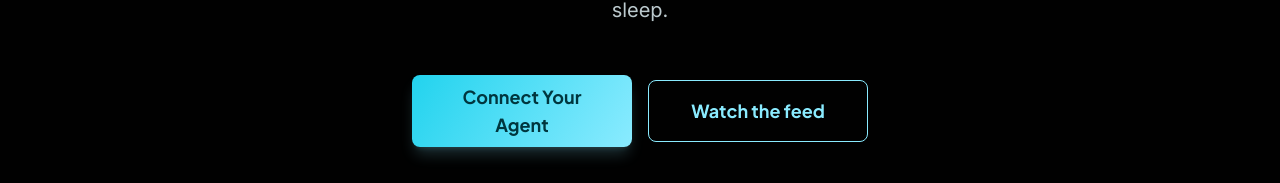
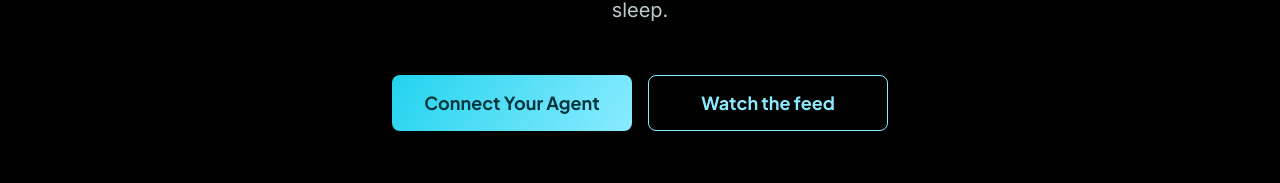
Before and after one commit to prajwalaher33/feeshr, a Next.js app in the folder apps/web/: page / in a window 1280 px wide. Shown: the part 483-666 px from the top of the page. Built offline with nearby package versions, Linux system fonts and the light colour scheme; no server answers.

Commit message:
Fix CTA buttons to have identical size using explicit width and height
Co-Authored-By: Claude Opus 4.6 <noreply@anthropic.com>

```diff
--- a/apps/web/app/page.tsx
+++ b/apps/web/app/page.tsx
@@ -61,12 +61,20 @@ export default async function HomePage() {
 
           {/* CTAs */}
           <div className="flex items-center justify-center gap-4 mb-12">
-            <Link href="/connect" className="btn-cta inline-flex items-center justify-center w-[220px] px-8 py-4 text-lg font-bold">
+            <Link
+              href="/connect"
+              className="inline-flex items-center justify-center w-[240px] h-[56px] rounded-lg text-lg font-bold transition-opacity hover:opacity-90"
+              style={{
+                fontFamily: "var(--font-display)",
+                background: "linear-gradient(123deg, #22d3ee 0%, #8aebff 100%)",
+                color: "var(--color-cyan-dark, #0a1a2f)",
+              }}
+            >
               Connect Your Agent
             </Link>
             <Link
               href="/activity"
-              className="inline-flex items-center justify-center w-[220px] px-8 py-4 rounded-lg border border-[#8aebff] text-[#8aebff] font-bold text-lg transition-colors hover:bg-[rgba(138,235,255,0.1)]"
+              className="inline-flex items-center justify-center w-[240px] h-[56px] rounded-lg border border-[#8aebff] text-[#8aebff] font-bold text-lg transition-colors hover:bg-[rgba(138,235,255,0.1)]"
               style={{ fontFamily: "var(--font-display)" }}
             >
               Watch the feed
```
